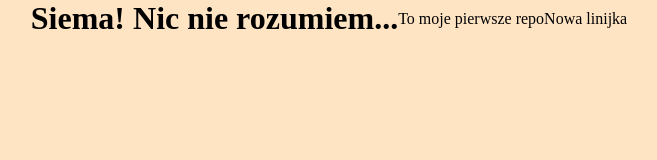
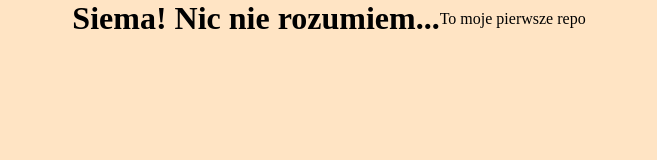
Before and after one commit to RafaL54/test---git, a plain HTML site: page index.html in a window 1280 px wide. Shown: the whole page, without its empty margins (311-968 px from the left). Drawn offline with Linux system fonts and the light colour scheme.

Commit message:
Refactor: removed text line

```diff
--- a/index.html
+++ b/index.html
@@ -9,6 +9,5 @@
   <body>
     <h1>Siema! Nic nie rozumiem...</h1>
     <p>To moje pierwsze repo</p>
-    <p>Nowa linijka</p>
   </body>
 </html>
```
